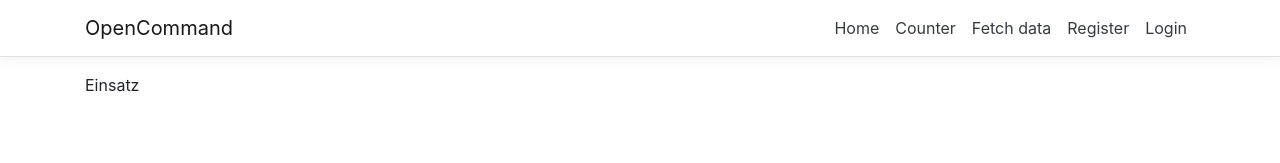
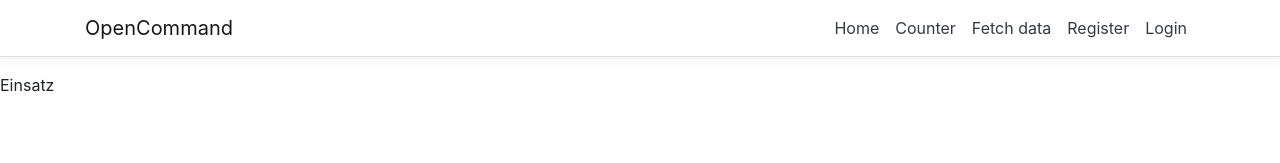
Before and after one commit to olo42/OpenCommand, a React (Create React App) app in the folder src/ClientApp/: page /Mission in a window 1280 px wide. Shown: the top 163 px of the page. Built offline with nearby package versions, Linux system fonts and the light colour scheme; no server answers.

Commit message:
Remove Container from Layout so Maps can use full with

```diff
--- a/src/ClientApp/src/components/Home.js
+++ b/src/ClientApp/src/components/Home.js
@@ -1,11 +1,12 @@
 import React, { Component } from 'react';
+import { Container } from 'reactstrap';
 
 export class Home extends Component {
   static displayName = Home.name;
 
   render() {
     return (
-      <div>
+      <Container>
         <div class="row">
           <div class="col-sm-6">
             <a href="#" class="no-hover">
@@ -73,7 +74,7 @@ export class Home extends Component {
             </div>
           </div>
         </div>
-      </div>
+      </Container>
     );
   }
 }
--- a/src/ClientApp/src/components/Layout.js
+++ b/src/ClientApp/src/components/Layout.js
@@ -9,9 +9,9 @@ export class Layout extends Component {
     return (
       <div>
         <NavMenu />
-        <Container>
+        <div>
           {this.props.children}
-        </Container>
+        </div>
       </div>
     );
   }
```
